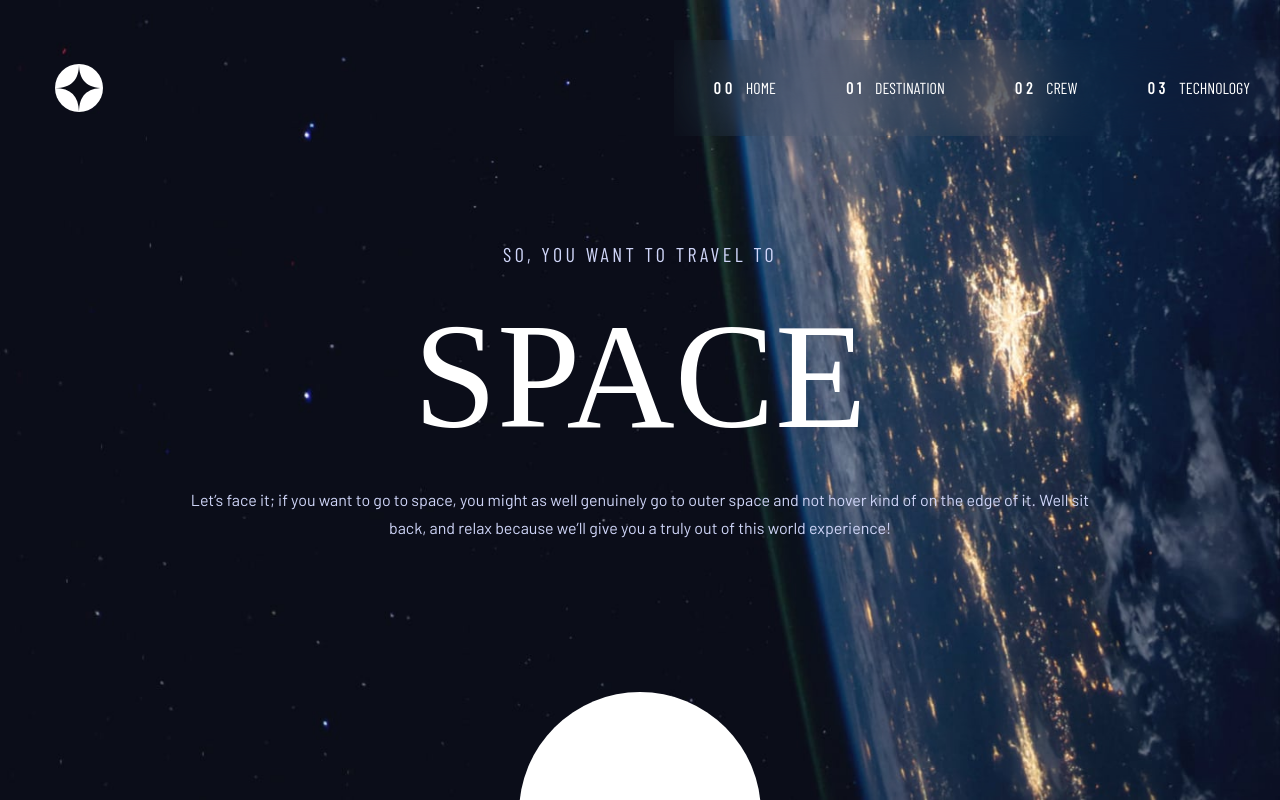
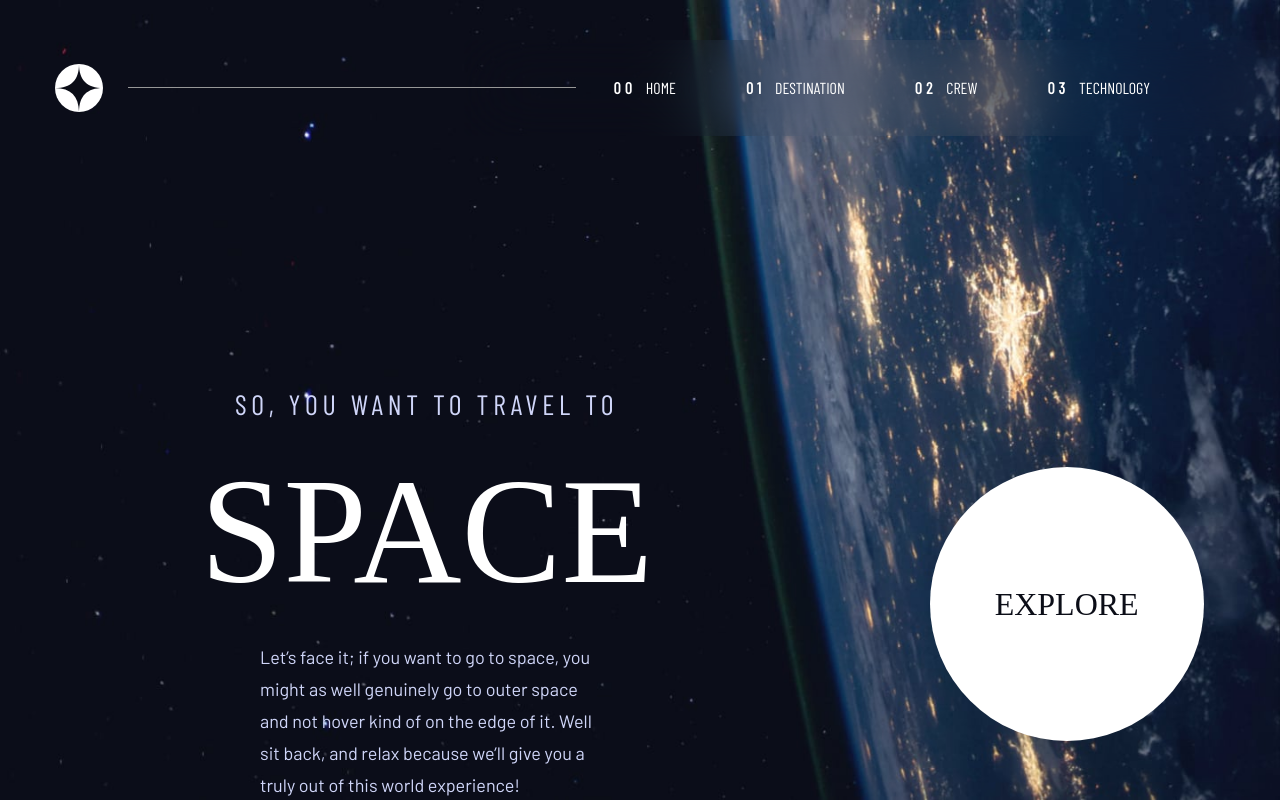
Before and after one commit to KamilKonopski/space-tourism-website-main, a React (Create React App) app: page / in a window 1280 px wide. Built offline with nearby package versions, Linux system fonts and the light colour scheme; a web font is replaced by a local one.

Commit message:
add home desktop styles

```diff
--- a/src/components/Header/Header.jsx
+++ b/src/components/Header/Header.jsx
@@ -4,7 +4,7 @@ import Menu from '../Menu/Menu';
 
 import logoImage from '../../assets/shared/logo.svg';
 import mobileMenu from '../../assets/shared/icon-hamburger.svg';
-import { Logo, MobileMenu, Wrapper } from './Header.styled';
+import { Line, Logo, MobileMenu, Wrapper } from './Header.styled';
 
 const Header = () => {
     const [isVisible, setIsVisible] = useState(false);
@@ -22,6 +22,7 @@ const Header = () => {
             <Logo>
                 <img src={logoImage} alt="star logo" />
             </Logo>
+            <Line></Line>
             <nav>
                 <MobileMenu onClick={showMobileMenu}>
                     <img src={mobileMenu} alt="hamburger menu" />
--- a/src/components/Header/Header.styled.js
+++ b/src/components/Header/Header.styled.js
@@ -29,3 +29,18 @@ export const MobileMenu = styled.button`
         display: none;
     }
 `;
+
+export const Line = styled.div`
+    display: none;
+
+    @media screen and (min-width: 1280px) {
+        background-color: #979797;
+        display: block;
+        height: 0.5px;
+        left: 10%;
+        position: absolute;
+        top: 64%;
+        z-index: 1;
+        width: 35%;
+    }
+`;
--- a/src/components/Menu/Menu.styled.js
+++ b/src/components/Menu/Menu.styled.js
@@ -31,6 +31,7 @@ export const Wrapper = styled.ul`
         backdrop-filter: blur(35px);
         background: transparent;
         margin-top: 40px;
+        margin-right: 100px;
     }
 `;
 
@@ -46,6 +47,12 @@ export const CloseMenu = styled.div`
 export const LinkWrapper = styled.li`
     margin: 0 0 35px 40px;
     padding-right: 30px;
+
+    @media screen and (min-width: 1280px) {
+    &:first-of-type {
+        margin-left: 150px;
+    }
+}
 `;
 
 export const LinkStyle = styled(NavLink)`
--- a/src/pages/Home/Home.styled.js
+++ b/src/pages/Home/Home.styled.js
@@ -32,6 +32,19 @@ export const ContentWrapper = styled.main`
     @media screen and (min-width: 800px) {
         margin-top: 106px;
     }
+
+    @media screen and (min-width: 1280px) {
+        align-items: start;
+        display: grid;
+        grid-template-areas:
+            'subheading button'
+            'heading button'
+            'paragraf button';
+        grid-template-columns: 2fr 1fr;
+        grid-template-rows: auto;
+        justify-items: center;
+        margin-top: 251px;
+    }
 `;
 
 export const SubHeading = styled.span`
@@ -45,6 +58,12 @@ export const SubHeading = styled.span`
         font-size: 20px;
         letter-spacing: 3.38px;
         margin-bottom: 24px;
+    }
+
+    @media screen and (min-width: 1280px) {
+        grid-area: subheading;
+        font-size: 28px;
+        letter-spacing: 4.72px;
     }
 `;
 
@@ -61,6 +80,12 @@ export const Heading = styled.h1`
         font-size: 150px;
         margin-bottom: 24px;
     }
+
+    @media screen and (min-width: 1280px) {
+        grid-area: heading;
+        text-align: left;
+    }
+
 `;
 
 export const Text = styled.p`
@@ -78,6 +103,14 @@ export const Text = styled.p`
         margin-bottom: 150px;
         padding: 0 180px;
     }
+
+    @media screen and (min-width: 1280px) {
+        grid-area: paragraf;
+        font-size: 18px;
+        line-height: 32px;
+        padding: 0 260px 0 260px;
+        text-align: left;
+    }
 `;
 
 export const Button = styled.button`
@@ -92,6 +125,14 @@ export const Button = styled.button`
         height: 242px;
         width: 242px;
     }
+
+    @media screen and (min-width: 1280px) {
+        grid-area: button;
+        height: 274px;
+        margin-top: 80px;
+        width: 274px;
+    }
+
 `;
 
 export const ExploreButton = styled(Link)`
@@ -104,4 +145,4 @@ export const ExploreButton = styled(Link)`
     @media screen and (min-width: 800px) {
         font-size: 32px;
     }
-`
+`;
```
